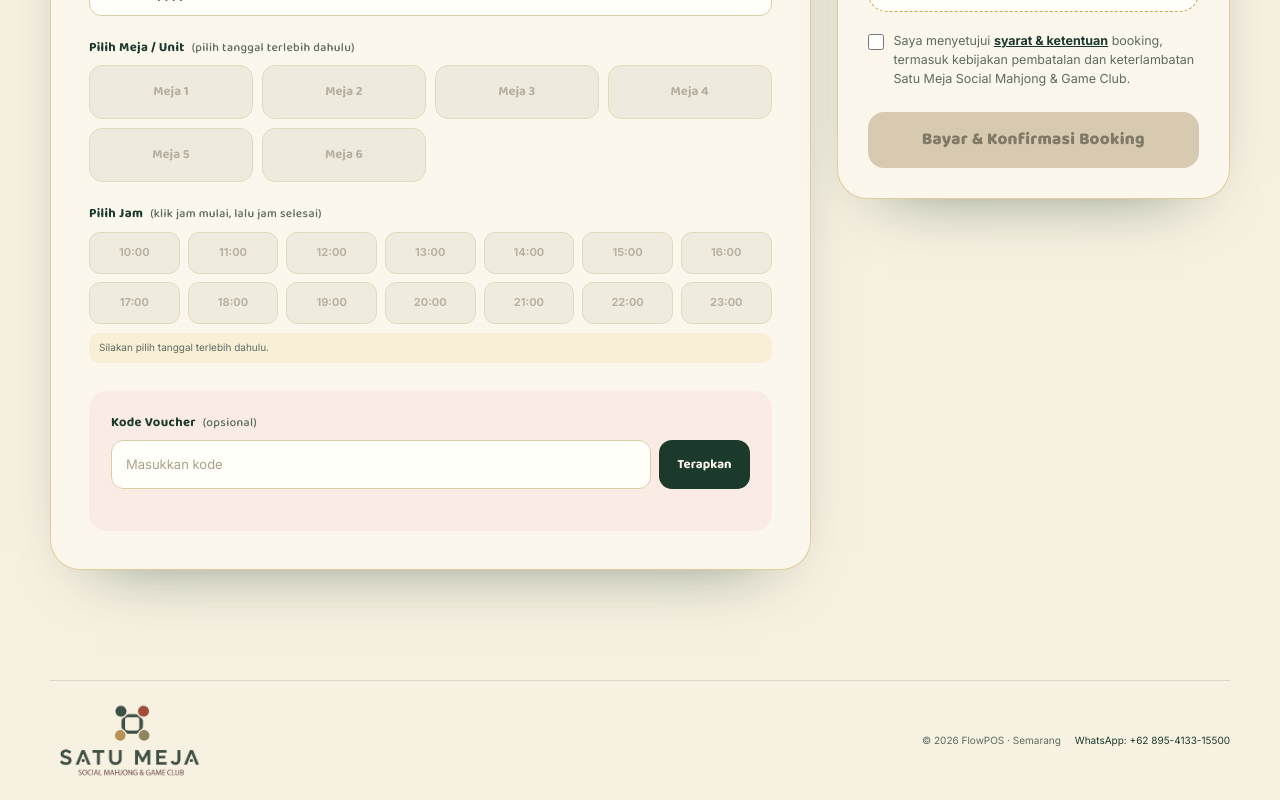
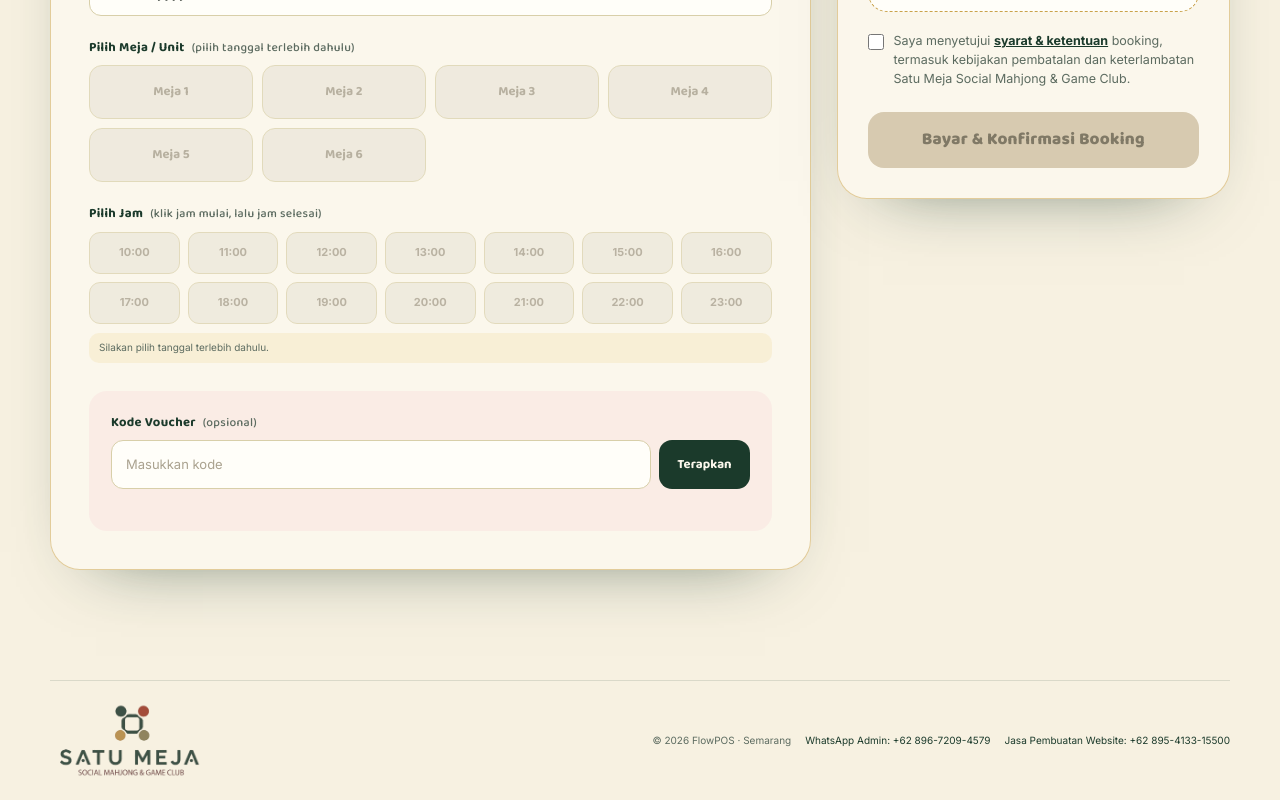
Before and after one commit to JasonEvan/satumeja-book, a Next.js app: page / in a window 1280 px wide. Shown: the part 1402-2202 px from the top of the page. Built offline with nearby package versions, Linux system fonts and the light colour scheme; no server answers; the database is empty.

Commit message:
chore: edit syarat ketentuan and add another whatsapp number

```diff
--- a/app/page.tsx
+++ b/app/page.tsx
@@ -155,11 +155,18 @@ export default async function Home() {
         <div className="site-footer__details">
           <p>© {new Date().getFullYear()} FlowPOS · Semarang</p>
           <a
+            href="https://wa.me/6289672094579"
+            target="_blank"
+            rel="noreferrer"
+          >
+            WhatsApp Admin: +62 896-7209-4579
+          </a>
+          <a
             href="https://wa.me/62895413315500"
             target="_blank"
             rel="noreferrer"
           >
-            WhatsApp: +62 895-4133-15500
+            Jasa Pembuatan Website: +62 895-4133-15500
           </a>
         </div>
       </footer>
--- a/app/syarat-dan-ketentuan/page.tsx
+++ b/app/syarat-dan-ketentuan/page.tsx
@@ -90,10 +90,6 @@ export default function SyaratDanKetentuanPage() {
               Tarif &amp; Pembayaran
             </h2>
             <ul className="list-disc list-inside space-y-2 text-ink/90 pl-1">
-              <li>
-                Tarif sewa meja terbagi menjadi <b>Weekday (Senin – Kamis)</b>{" "}
-                dan <b>Weekend / Libur Nasional (Jumat – Minggu)</b>.
-              </li>
               <li>
                 Penggunaan kode voucher promo wajib dimasukkan sebelum
                 mengonfirmasi pesanan. Diskon tidak dapat disusulkan setelah
```
